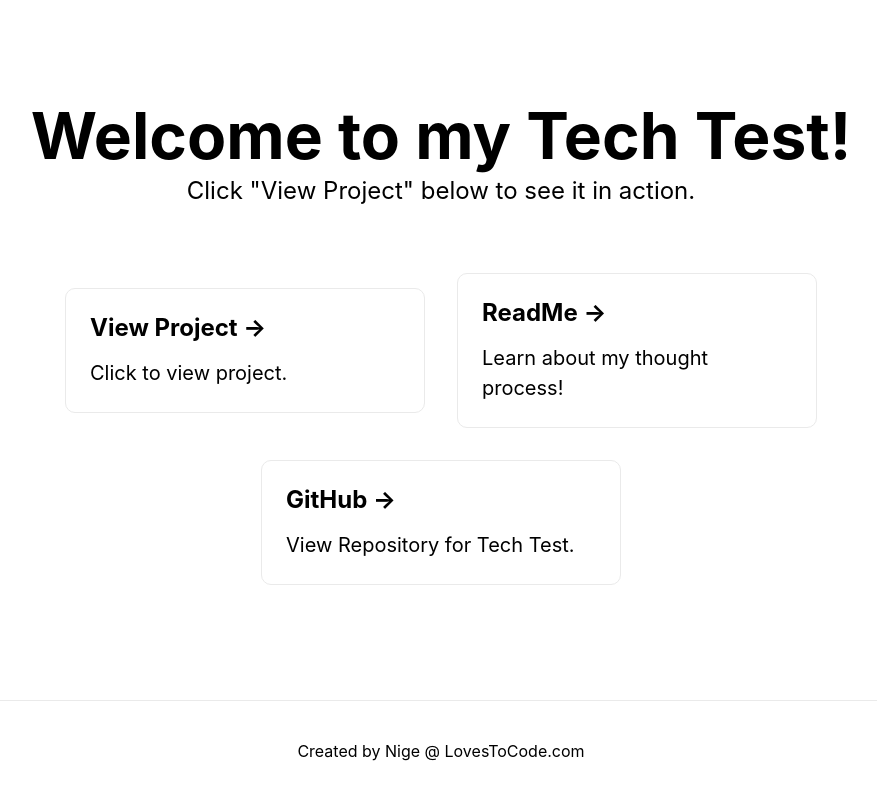
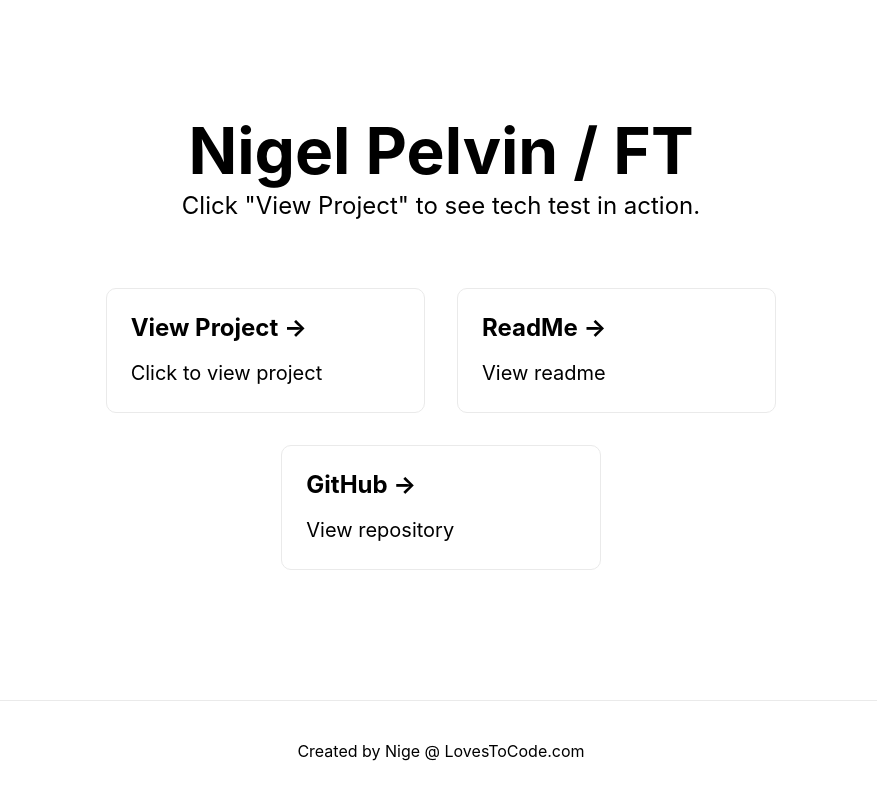
Before and after one commit to nPelvin/nextJS, a Next.js app: page / in a window 1280 px wide. Shown: the whole page, without its empty margins (199-1076 px from the left). Built offline with nearby package versions, Linux system fonts and the light colour scheme.

Commit message:
Tidied landing page
Tidied landing page

```diff
--- a/pages/index.js
+++ b/pages/index.js
@@ -13,17 +13,17 @@ export default function Home() {
       </Head>
 
       <main className={styles.main}>
-        <h1 className={styles.title}>Welcome to my Tech Test!</h1>
+        <h1 className={styles.title}>Nigel Pelvin / FT</h1>
 
         <p className={styles.description}>
-          Click &quot;View Project&quot; below to see it in action.
+          Click &quot;View Project&quot; to see tech test in action.
         </p>
 
         <div className={styles.grid}>
           <Link href="ft/">
             <a className={styles.card}>
               <h2>View Project &rarr;</h2>
-              <p>Click to view project.</p>
+              <p>Click to view project</p>
             </a>
           </Link>
 
@@ -32,23 +32,15 @@ export default function Home() {
               className={styles.card}
             >
               <h2>ReadMe &rarr;</h2>
-              <p>Learn about my thought process!</p>
+              <p>View readme</p>
             </a>
 
-          {/* <a
-            href="https://github.com/vercel/next.js/tree/master/examples"
-            className={styles.card}
-          >
-            <h2>Examples &rarr;</h2>
-            <p>Discover and deploy boilerplate example Next.js projects.</p>
-          </a> */}
-
           <a
-            href="https://github.com/nPelvin/nextJS/blob/main/README.md"
+            href="https://github.com/nPelvin/nextJS"
             className={styles.card}
           >
             <h2>GitHub &rarr;</h2>
-            <p>View Repository for Tech Test.</p>
+            <p>View repository</p>
           </a>
         </div>
       </main>
--- a/styles/Home.module.css
+++ b/styles/Home.module.css
@@ -5,7 +5,7 @@
   flex-direction: column;
   justify-content: center;
   align-items: center;
-  height: 100vh;
+  /* height: 100vh; */
 }
 
 .main {
@@ -113,9 +113,9 @@
   margin-left: 0.5rem;
 }
 
-@media (max-width: 600px) {
+/* @media (max-width: 600px) {
   .grid {
     width: 100%;
     flex-direction: column;
-  }
-}
+  } */
+/* } */
```
